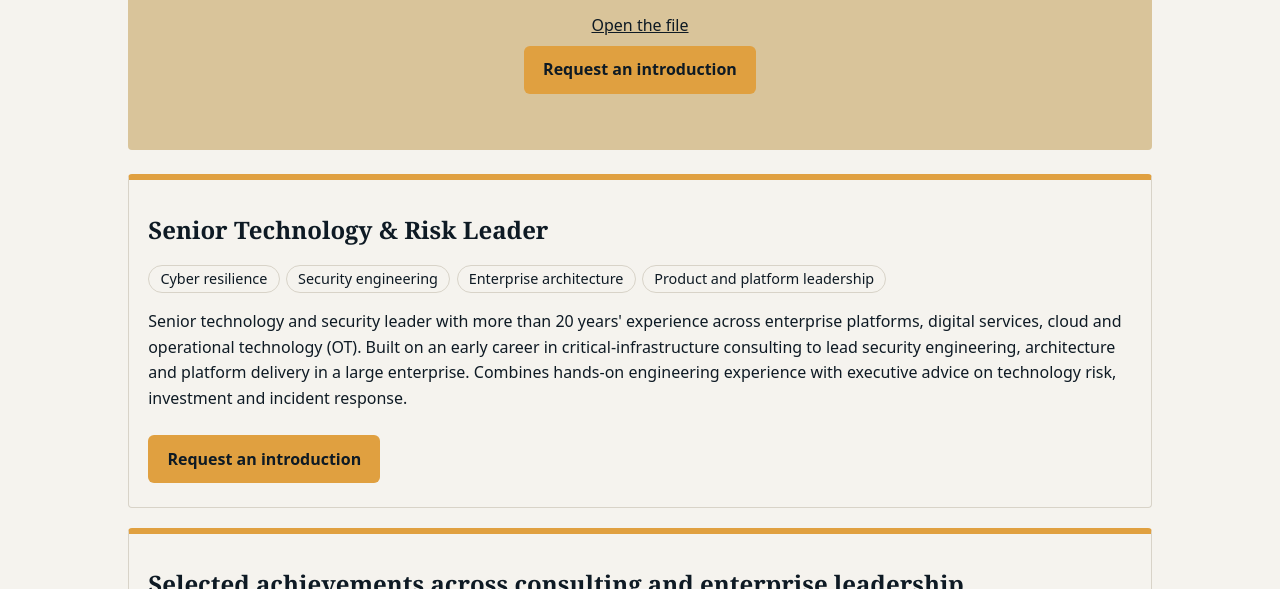
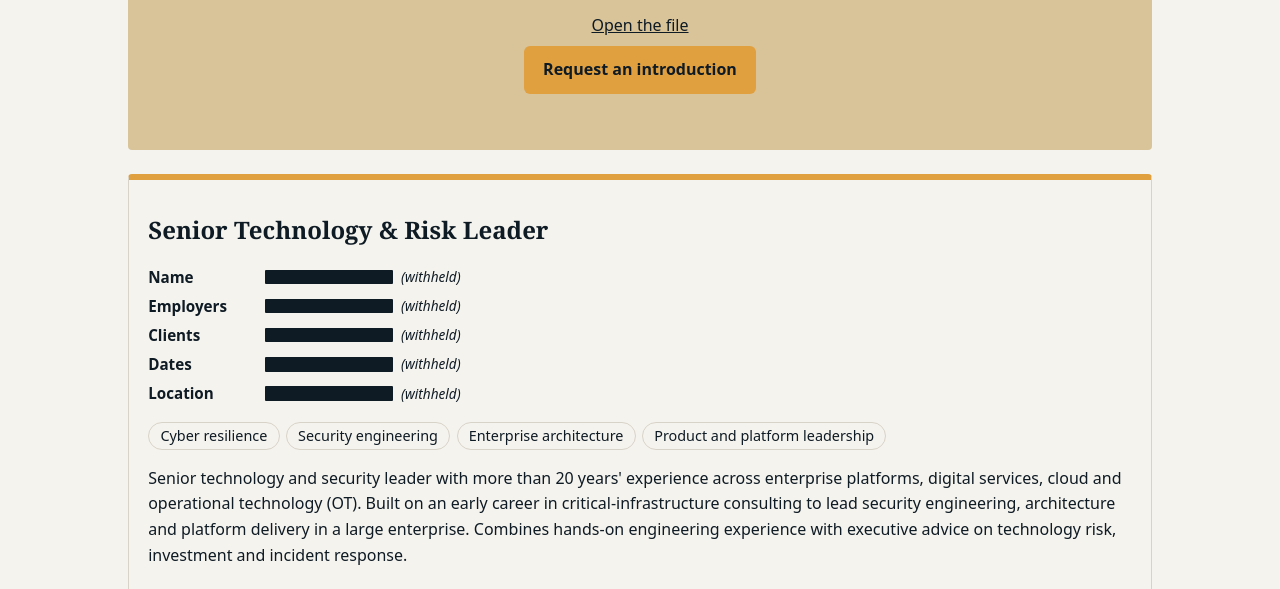
Before and after one commit to SovereignWebsite/Site__Talent__South-Beacon, a plain HTML site: page site/designs/dossier/index.html in a window 1280 px wide. Shown: the part 204-793 px from the top of the page. Drawn offline with Linux system fonts and the light colour scheme.

Commit message:
The Dossier: black out what is withheld
Dinis, 21 November 2026: "I like the blank out, because it is cool." Name,
employers, clients, dates and location show as blacked-out bars marked
(withheld). Every bar is the same length, so none hints at the length or
number of what it hides; screen readers hear only "(withheld)".

Agent: south-beacon.b@SovereignWebsite.dinis
Claude-Session: https://claude.ai/code/session_01Kw9UwDJPFyYWmBHRfqYodU
Co-Authored-By: Claude Opus 5.5 <noreply@anthropic.com>

```diff
--- a/site/assets/site.css
+++ b/site/assets/site.css
@@ -35,6 +35,9 @@ footer{max-width:64rem;margin:2rem auto;font-size:.85rem;border-top:1px solid va
 /* The Dossier */
 .d-dossier .cover{background:#d9c49a;color:var(--ink);padding:3rem 1rem;text-align:center;border-radius:4px}
 .d-dossier .cover a{color:var(--ink)}
+.withheld{display:grid;gap:.3rem;margin:1rem 0;font-size:.95rem}.withheld div{display:flex;gap:.8rem;align-items:center;flex-wrap:wrap}
+.withheld dt{min-width:6.5rem;font-weight:600}.withheld dd{margin:0;display:flex;gap:.5rem;align-items:center}
+.bar{display:inline-block;width:8rem;height:.95em;background:var(--fg);border-radius:1px}.w{font-size:.85rem;font-style:italic}
 .stencil{font-size:2.4rem;letter-spacing:.2em;text-transform:uppercase;margin:0}
 .cards{display:grid;gap:1.2rem;margin-top:1.5rem}.card{background:var(--bg);border:1px solid var(--line);border-top:6px solid var(--amber);padding:1rem 1.2rem;border-radius:4px}
 /* The Scorecard */
--- a/site/designs/dossier/index.html
+++ b/site/designs/dossier/index.html
@@ -46,7 +46,9 @@
 <main id="main">
 <header class="cover"><p class="stencil">South Beacon</p><p class="label">Anonymised executive profile</p><a class="open" href="#cards">Open the file</a><br><a class="cta" href="../../introduction/">Request an introduction</a></header>
 <div id="cards" class="cards">
-<section class="card"><h1>Senior Technology &amp; Risk Leader</h1><ul class="specs"><li>Cyber resilience</li><li>Security engineering</li><li>Enterprise architecture</li><li>Product and platform leadership</li></ul><p>Senior technology and security leader with more than 20 years' experience across enterprise platforms, digital services, cloud and operational technology (OT). Built on an early career in critical-infrastructure consulting to lead security engineering, architecture and platform delivery in a large enterprise. Combines hands-on engineering experience with executive advice on technology risk, investment and incident response.</p><a class="cta" href="../../introduction/">Request an introduction</a></section>
+<section class="card"><h1>Senior Technology &amp; Risk Leader</h1>
+<dl class="withheld"><div><dt>Name</dt><dd><span class="bar" aria-hidden="true"></span> <span class="w">(withheld)</span></dd></div><div><dt>Employers</dt><dd><span class="bar" aria-hidden="true"></span> <span class="w">(withheld)</span></dd></div><div><dt>Clients</dt><dd><span class="bar" aria-hidden="true"></span> <span class="w">(withheld)</span></dd></div><div><dt>Dates</dt><dd><span class="bar" aria-hidden="true"></span> <span class="w">(withheld)</span></dd></div><div><dt>Location</dt><dd><span class="bar" aria-hidden="true"></span> <span class="w">(withheld)</span></dd></div></dl>
+<ul class="specs"><li>Cyber resilience</li><li>Security engineering</li><li>Enterprise architecture</li><li>Product and platform leadership</li></ul><p>Senior technology and security leader with more than 20 years' experience across enterprise platforms, digital services, cloud and operational technology (OT). Built on an early career in critical-infrastructure consulting to lead security engineering, architecture and platform delivery in a large enterprise. Combines hands-on engineering experience with executive advice on technology risk, investment and incident response.</p><a class="cta" href="../../introduction/">Request an introduction</a></section>
 <section class="card"><h2>Selected achievements across consulting and enterprise leadership</h2><ol class="ach"><li><strong>Security architecture and team leadership.</strong> Led client engagements in security architecture and operations, then expanded an enterprise security architecture team and established secure-development governance. Line-managed senior specialists and helped grow a security function.</li><li><strong>Security platforms and products.</strong> Led internal security tooling for incident response and risk management.</li><li><strong>Engineering and assurance.</strong> Directed security monitoring and vulnerability management in industrial environments, and introduced secure-development and cloud security controls across a substantial software estate.</li><li><strong>Cyber resilience and incident leadership.</strong> Advised industrial clients on control-system risk and operational resilience. Led technical analysis and response during security incidents.</li><li><strong>Investment and executive advice.</strong> Guided senior clients through IT and OT transformation decisions and advised enterprise security executives on material risks and investment priorities. Led the technical evaluation for a major security investment. Managed security supplier relationships, non-staff budgets and forecasts.</li></ol></section>
 <section class="card"><section class="looking" aria-labelledby="lk"><h2 id="lk">What the candidate is looking for</h2><table><tbody><tr><th scope="row">Role</th><td>A new role</td></tr></tbody></table></section></section>
 <section class="card"><section id="introduction" class="intro" aria-labelledby="in"><h2 id="in">Request an introduction</h2><p>This profile is anonymised. Introductions are made through the talent agent, and only with the candidate's agreement.</p><p><a class="cta" href="../../introduction/">Open the sealed request form</a></p></section></section></div>
```
Also changed, not shown: site/designs/index.html (+1 -1 lines), src/profile.mjs (+7 -2 lines).
